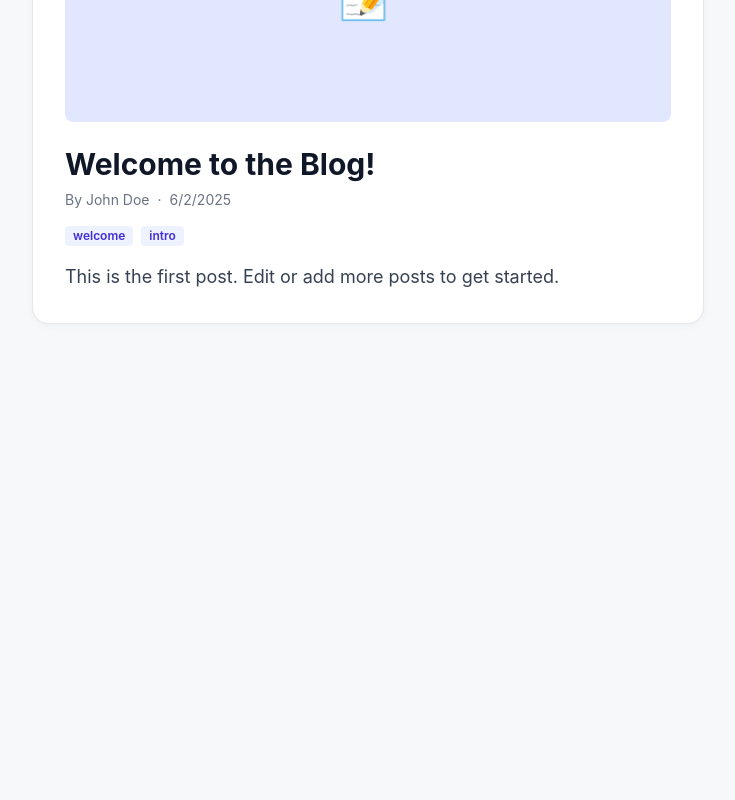
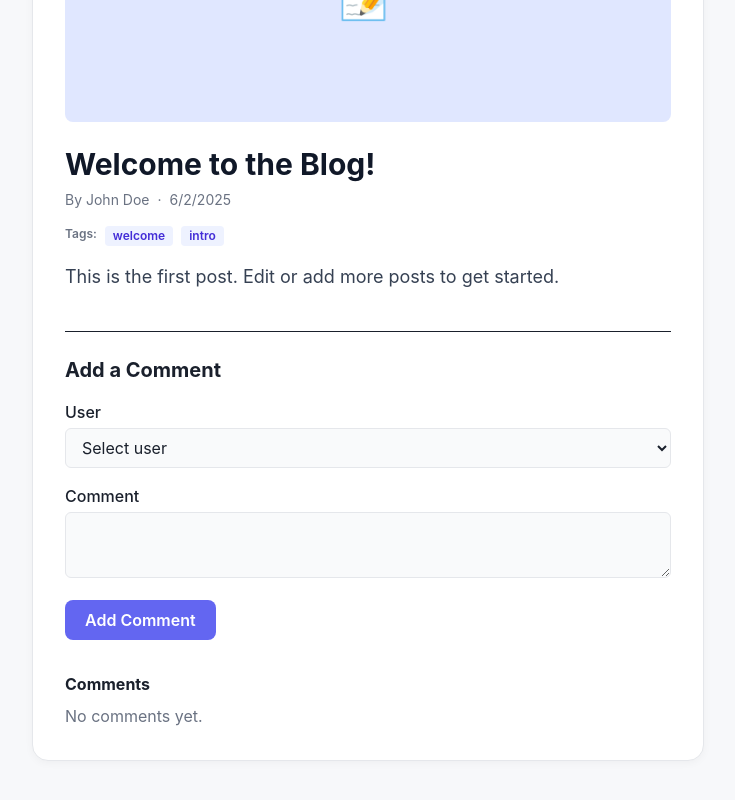
Before and after one commit to ChristineToraque/toraque_project_nextjs, a Next.js app: page /blog/1 in a window 1280 px wide. Shown: the part 304-1104 px from the top of the page, without its empty margins (272-1007 px from the left). Before the commit the page ends 800 px from the top, so only its background shows below. Built offline with nearby package versions, Linux system fonts and the light colour scheme.

Commit message:
added comment

```diff
--- a/app/blog/[id]/page.tsx
+++ b/app/blog/[id]/page.tsx
@@ -1,6 +1,6 @@
 "use client";
 
-import { useEffect, useState } from "react";
+import { useEffect, useState, useRef } from "react";
 import { BlogPost } from "@/types/blog-post";
 import { UserApiType } from "@/app/api/users/route";
 import { Category } from "@/types/category";
@@ -14,6 +14,10 @@ export default function BlogDetailPage() {
 	const [categories, setCategories] = useState<Category[]>([]);
 	const [loading, setLoading] = useState(true);
 	const [error, setError] = useState("");
+	const [comments, setComments] = useState<{ postId: string; userId: string; content: string; createdAt: string }[]>([]);
+	const [commentContent, setCommentContent] = useState("");
+	const [selectedUserId, setSelectedUserId] = useState("");
+	const commentFormRef = useRef<HTMLFormElement>(null);
 
 	useEffect(() => {
 		async function fetchData() {
@@ -47,6 +51,22 @@ export default function BlogDetailPage() {
 		return user ? user.displayName || user.username : "Unknown";
 	}
 
+	function handleAddComment(e: React.FormEvent) {
+		e.preventDefault();
+		if (!selectedUserId || !post || !commentContent.trim()) return;
+		setComments([
+			...comments,
+			{
+				postId: post.id,
+				userId: selectedUserId,
+				content: commentContent,
+				createdAt: new Date().toISOString(),
+			},
+		]);
+		setCommentContent("");
+		if (commentFormRef.current) commentFormRef.current.reset();
+	}
+
 	if (loading) return <div className="p-8">Loading blog post...</div>;
 	if (error) return <div className="p-8 text-red-600">{error}</div>;
 	if (!post) return notFound();
@@ -73,18 +93,78 @@ export default function BlogDetailPage() {
 				<span>{new Date(post.createdAt).toLocaleDateString()}</span>
 			</div>
 			<div className="flex gap-2 flex-wrap mb-4">
-				{(post.tags || []).map((tag) => (
-					<span
-						key={tag}
-						className="bg-indigo-50 text-indigo-700 px-2 py-0.5 rounded text-xs font-semibold"
-					>
-						{tag}
+				{post.categoryId && categories.length > 0 && (
+					<span className="bg-purple-100 text-purple-700 px-2 py-0.5 rounded text-xs font-semibold">
+						{(() => {
+							const cat = categories.find((c) => c.id === post.categoryId);
+							return cat ? cat.name : "Uncategorized";
+						})()}
 					</span>
-				))}
+				)}
+				{(post.tags && post.tags.length > 0) && (
+					<>
+						<span className="font-semibold text-xs text-gray-500">Tags:</span>
+						{post.tags.map((tag) => (
+							<span
+								key={tag}
+								className="bg-indigo-50 text-indigo-700 px-2 py-0.5 rounded text-xs font-semibold" >
+								{tag}
+							</span>
+						))}
+					</>
+				)}
 			</div>
 			<div className="text-gray-700 text-lg whitespace-pre-line leading-relaxed">
 				{post.content}
 			</div>
+			<div className="mt-10 border-t pt-6">
+				<h2 className="text-xl font-bold mb-4">Add a Comment</h2>
+				<form ref={commentFormRef} onSubmit={handleAddComment} className="space-y-4">
+					<div>
+						<label className="block mb-1 font-medium">User</label>
+						<select
+							className="w-full border rounded px-2 py-1"
+							value={selectedUserId}
+							onChange={e => setSelectedUserId(e.target.value)}
+							required
+						>
+							<option value="">Select user</option>
+							{users.map(u => (
+								<option key={u.id} value={u.id}>{u.displayName || u.username}</option>
+							))}
+						</select>
+					</div>
+					<div>
+						<label className="block mb-1 font-medium">Comment</label>
+						<textarea
+							className="w-full border rounded px-2 py-1"
+							value={commentContent}
+							onChange={e => setCommentContent(e.target.value)}
+							required
+						/>
+					</div>
+					<button type="submit" className="btn btn-primary">Add Comment</button>
+				</form>
+				<div className="mt-8">
+					<h3 className="font-semibold mb-2">Comments</h3>
+					{comments.filter(c => c.postId === post.id).length === 0 ? (
+						<div className="text-gray-500">No comments yet.</div>
+					) : (
+						<ul className="space-y-3">
+							{comments.filter(c => c.postId === post.id).map((c, i) => (
+								<li key={i} className="border rounded p-3">
+									<div className="text-sm text-gray-700 mb-1">
+										<span className="font-semibold">{getAuthorName(c.userId)}</span>
+										<span className="mx-2 text-gray-400">·</span>
+										<span className="text-xs text-gray-400">{new Date(c.createdAt).toLocaleString()}</span>
+									</div>
+									<div>{c.content}</div>
+								</li>
+							))}
+						</ul>
+					)}
+				</div>
+			</div>
 		</div>
 	);
 }
```
